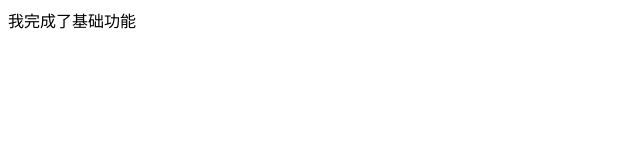
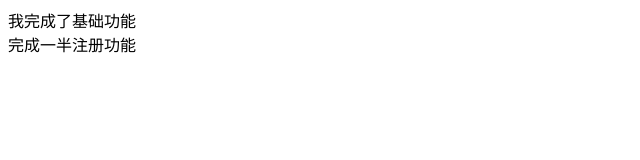
Before and after one commit to zchuchun/second, a plain HTML site: page index.html in a window 1280 px wide. Shown: the whole page, without its empty margins (0-640 px from the left). Drawn offline with Linux system fonts and the light colour scheme.

Commit message:
完成一半注册功能

```diff
--- a/index.html
+++ b/index.html
@@ -8,5 +8,6 @@
 </head>
 <body>
     <div>我完成了基础功能</div>
+    <div>完成一半注册功能</div>
 </body>
 </html>
```
